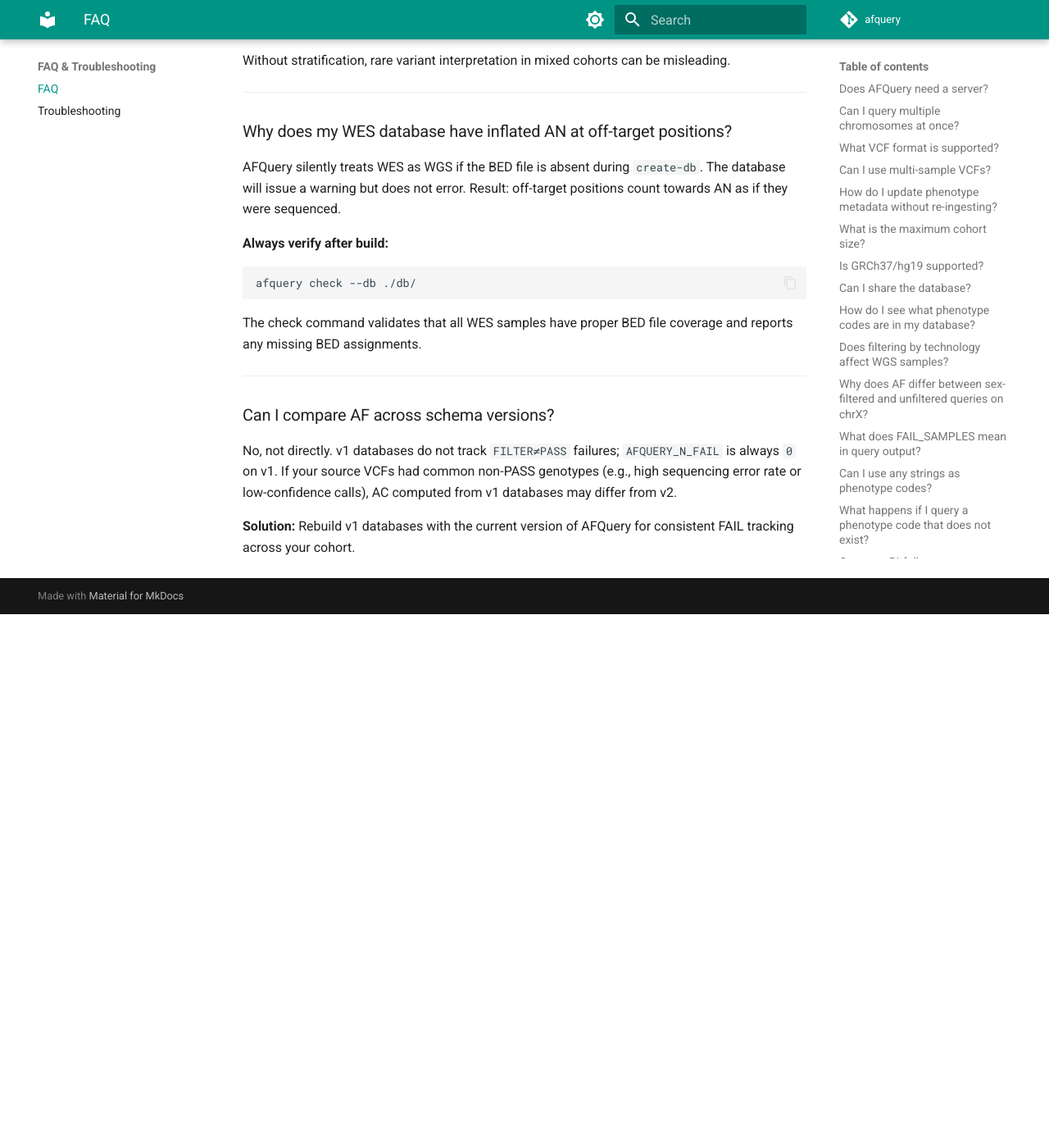
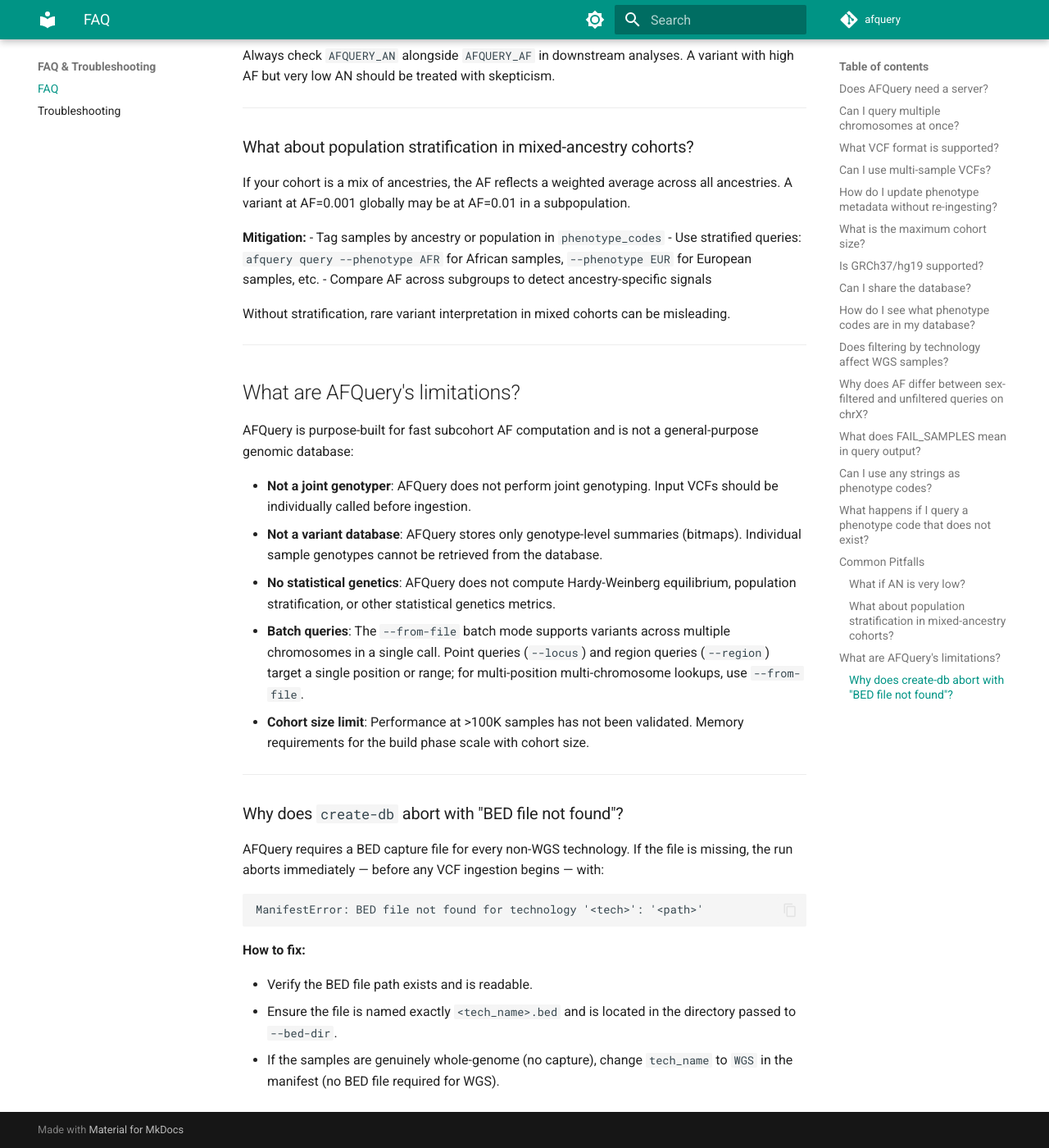
Before and after one commit to dlopez-bioinfo/afquery, an MkDocs documentation site: the page built from docs/faq.md, in a window 1280 px wide and 1400 px high, scrolled down 4567 px. Shown: the whole window at 82% size. Built offline with MkDocs 1.6.1 and Material for MkDocs 9.7.7, drawn with Linux system fonts in a browser that asks for light colours; comment, search, counter and statistics services are not loaded; before the commit the page ends 5316 px from its top, so only the background shows below that; some of the changed text lies outside the part shown.

Commit message:
refactor: strict BED file validation for WES
- Abort create-db with error if WES BED file is missing
- Check all BED files before VCF ingestion begins
- Update documentation to reflect hard-error behavior
- Remove silent WGS fallback for missing BED files

````diff
--- a/docs/faq.md
+++ b/docs/faq.md
@@ -8,24 +8,30 @@
 
 ## Can I query multiple chromosomes at once?
 
-Not with a single `afquery query` call — each call is restricted to one chromosome. For multi-chromosome queries, use a shell loop:
+Yes. The `--from-file` batch mode supports variants across multiple chromosomes in a single call. Place variants from any chromosome in the same TSV file:
+
+```tsv
+chr1	925952	G	A
+chrX	5000000	A	G
+chr2	166845670	C	T
+```
 
 ```bash
-for chrom in chr1 chr2 chr3; do
-  afquery query --db ./db/ --chrom $chrom --pos 925952 --format tsv
-done
+afquery query --db ./db/ --from-file variants.tsv --format tsv
 ```
 
-Or use the Python API:
+Results are returned in the same order as the input file. You can also use the Python API directly:
 
 ```python
 from afquery import Database
 
 db = Database("./db/")
-for chrom in ["chr1", "chr2", "chr3"]:
-    results = db.query(chrom, pos=925952)
-    for r in results:
-        print(chrom, r.AC, r.AN, r.AF)
+results = db.query_batch_multi([
+    ("chr1", 925952, "G", "A"),
+    ("chrX", 5000000, "A", "G"),
+])
+for r in results:
+    print(r.variant.chrom, r.variant.pos, r.AC, r.AN, r.AF)
 ```
 
 ---
@@ -56,16 +62,24 @@
 
 ## How do I update phenotype metadata without re-ingesting?
 
-**This is not supported.** Phenotype codes are assigned at ingest time and stored in `metadata.sqlite`. They cannot be changed without removing and re-adding the sample.
+Use `afquery update-db --update-sample` to correct a sample's `sex` or `phenotype_codes` without touching the VCF or the Parquet files. The change is recorded in the changelog and precomputed bitmaps are regenerated automatically.
 
-To update a sample's phenotype codes:
-1. Remove the sample: `afquery update-db --db ./db/ --remove-samples SAMP_001`
-2. Update your manifest with the new codes
-3. Re-add the sample: `afquery update-db --db ./db/ --add-samples updated_manifest.tsv`
+Update a single sample:
 
-**Plan your phenotype code assignments carefully before building the database.**
+```bash
+afquery update-db --db ./db/ --update-sample SAMP_001 --set-phenotype "E11.9,I10"
+afquery update-db --db ./db/ --update-sample SAMP_001 --set-sex female
+```
 
-!!! warning "Phenotype codes are permanent"
+Update many samples at once using a TSV file (header: `sample_name`, `field`, `new_value`):
+
+```bash
+afquery update-db --db ./db/ --update-samples-file corrections.tsv
+```
+
+See [Updating sample metadata](guides/update-database.md#update-sample-metadata) for a full walkthrough.
+
+!!! note "Code format"
     Codes are case-sensitive and matched exactly. `E11.9` ≠ `e11.9`. Typos are silently stored and will produce empty results when queried. Run `afquery info --db ./db/` to see all registered codes and verify they match your expectations.
 
 ---
@@ -134,7 +148,7 @@
 
 ## What does FAIL_SAMPLES mean in query output?
 
-`FAIL_SAMPLES` (shown as `FAIL=N` in text output) is the count of eligible samples that had the alt allele called but with `FILTER≠PASS`. These samples are not counted in AC/AN. Available only in schema v2 databases. See [FILTER=PASS Tracking](advanced/filter-pass-tracking.md).
+`FAIL_SAMPLES` (shown as `FAIL=N` in text output) is the count of eligible samples that had the alt allele called but with `FILTER≠PASS`. These samples are not counted in AC/AN. See [FILTER=PASS Tracking](advanced/filter-pass-tracking.md).
 
 ---
 
@@ -180,21 +196,31 @@
 
 ---
 
-### Why does my WES database have inflated AN at off-target positions?
+## What are AFQuery's limitations?
 
-AFQuery silently treats WES as WGS if the BED file is absent during `create-db`. The database will issue a warning but does not error. Result: off-target positions count towards AN as if they were sequenced.
+AFQuery is purpose-built for fast subcohort AF computation and is not a general-purpose genomic database:
 
-**Always verify after build:**
-```bash
-afquery check --db ./db/
-```
-
-The check command validates that all WES samples have proper BED file coverage and reports any missing BED assignments.
+- **Not a joint genotyper**: AFQuery does not perform joint genotyping. Input VCFs should be individually called before ingestion.
+- **Not a variant database**: AFQuery stores only genotype-level summaries (bitmaps). Individual sample genotypes cannot be retrieved from the database.
+- **No statistical genetics**: AFQuery does not compute Hardy-Weinberg equilibrium, population stratification, or other statistical genetics metrics.
+- **Batch queries**: The `--from-file` batch mode supports variants across multiple chromosomes in a single call. Point queries (`--locus`) and region queries (`--region`) target a single position or range; for multi-position multi-chromosome lookups, use `--from-file`.
+- **Cohort size limit**: Performance at >100K samples has not been validated. Memory requirements for the build phase scale with cohort size.
 
 ---
 
-### Can I compare AF across schema versions?
+### Why does `create-db` abort with "BED file not found"?
 
-No, not directly. v1 databases do not track `FILTER≠PASS` failures; `AFQUERY_N_FAIL` is always `0` on v1. If your source VCFs had common non-PASS genotypes (e.g., high sequencing error rate or low-confidence calls), AC computed from v1 databases may differ from v2.
+AFQuery requires a BED capture file for every non-WGS technology. If the file is missing,
+the run aborts immediately — before any VCF ingestion begins — with:
 
-**Solution:** Rebuild v1 databases with the current version of AFQuery for consistent FAIL tracking across your cohort.
+```
+ManifestError: BED file not found for technology '<tech>': '<path>'
+```
+
+**How to fix:**
+
+- Verify the BED file path exists and is readable.
+- Ensure the file is named exactly `<tech_name>.bed` and is located in the directory
+  passed to `--bed-dir`.
+- If the samples are genuinely whole-genome (no capture), change `tech_name` to `WGS`
+  in the manifest (no BED file required for WGS).
--- a/docs/guides/manifest-format.md
+++ b/docs/guides/manifest-format.md
@@ -42,12 +42,12 @@
 - Population or batch labels (e.g., `EUR`, `batch_2023`)
 - Technology subgroups (e.g., `panel_v1`, `panel_v2`)
 
-Multiple codes per sample: comma-separated, no spaces (`E11.9,I10`)
-Samples with no phenotype: leave the `phenotype_codes` column empty
-Codes are stored as-is and matched exactly in queries (case-sensitive)
+Multiple codes per sample can be provided (comma-separated, no spaces)
+Samples with no phenotype can leave the `phenotype_codes` column empty
 
-!!! important "Phenotype codes cannot be changed after ingestion"
-    Phenotype codes are stored at ingest time. To update a sample's codes, you must remove the sample and re-add it with the new manifest. Plan your code assignments carefully before building the database.
+
+!!! important phenotype filtering
+    `phenotype_codes` are stored as-is and matched exactly in queries (case-sensitive)
 
 ---
 
@@ -59,7 +59,16 @@
 - **WES technologies** (with BED file): coverage is determined by `<tech>.bed` in `--bed-dir`
 
 !!! important "WES BED files"
-    For any technology that is not WGS, you must provide a BED file named `<tech>.bed` in the `--bed-dir` directory. If no BED file is found, AFQuery treats the technology as WGS (all positions covered).
+    For any technology that is not WGS, you must provide a BED file named `<tech>.bed` in
+    the `--bed-dir` directory. If the file is not found, AFQuery aborts with an error before
+    any ingestion begins:
+
+    ```
+    ManifestError: BED file not found for technology 'WES_kit_A': '/path/to/WES_kit_A.bed'
+    ```
+
+    To resolve this, either supply the correct BED file or rename the technology to `WGS`
+    in the manifest (no BED file required for WGS).
 
 ---
 
@@ -72,13 +81,6 @@
 - Chromosome names matching your VCF style (`chr1` or `1`)
 - Named `<tech_name>.bed` (exact match to the `tech_name` column in the manifest)
 
-Example `wes_v1.bed`:
-```
-chr1	65419	65433
-chr1	925952	926117
-chr1	1014541	1015072
-```
-
 ---
 
 ## Common Mistakes
@@ -90,20 +92,5 @@
 | Wrong sex value | Silent error (no ploidy adjustment) | Use exactly `male` or `female` |
 | Spaces in phenotype (`E11.9, I10`) | Code `" I10"` stored with leading space | Use `E11.9,I10` (no spaces) |
 | Relative VCF path from wrong CWD | File not found error | Use absolute paths or run from the correct directory |
-| Missing BED for WES tech | Treated as WGS (all positions covered) | Place `<tech>.bed` in `--bed-dir` |
 
 ---
-
-## Template
-
-Download a blank manifest template:
-
-```tsv
-sample_name	vcf_path	sex	tech_name	phenotype_codes
-```
-
-Or generate one with headers only:
-
-```bash
-echo -e "sample_name\tvcf_path\tsex\ttech_name\tphenotype_codes" > manifest.tsv
-```
````
Also changed, not shown: other parts of docs/faq.md (+2 -0 lines), other parts of docs/guides/manifest-format.md (+1 -1 lines).
